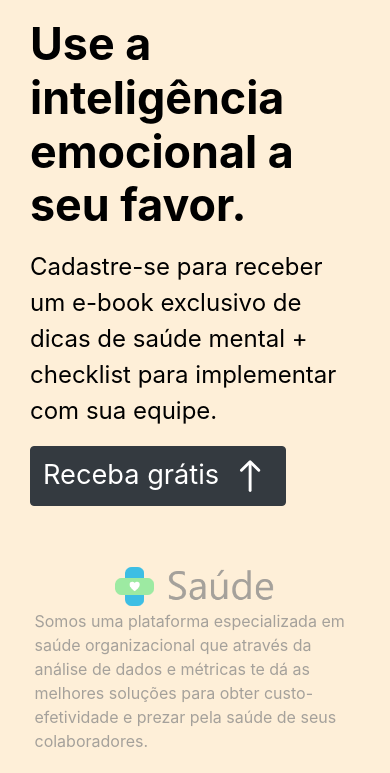
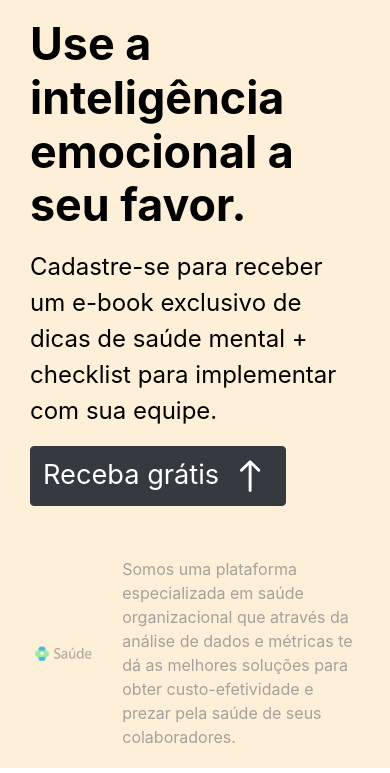
Before and after one commit to llucaslleall/HungerGamas, a PHP site: page / in a window 390 px wide. Shown: the part 2982-3755 px from the top of the page. Run offline with PHP 8.4, Linux system fonts and the light colour scheme.

Commit message:
Layout
Logo

```diff
--- a/css/principal.css
+++ b/css/principal.css
@@ -200,7 +200,7 @@ footer {
 }
 
 #logo-footer {
-    width: 10em;
+    width: 100%;
 }
 
 #parte2, #parte3 {
--- a/index.html
+++ b/index.html
@@ -272,10 +272,10 @@
 
                   <!-- Footer -->
                   <footer class="row row-footer">
-                    <a class="col-sm-3 organ-footer" href="index.html">
+                    <a class="col-3 organ-footer" href="index.html">
                       <img src="./img/Logo-Footer-Web.png" alt="..." id="logo-footer">
                     </a>
-                    <div class="col-sm-9 organ-footer">
+                    <div class="col-9 organ-footer">
 
                         Somos uma plataforma especializada em saúde organizacional que através da análise de dados e métricas te dá as melhores soluções para obter custo-efetividade e prezar pela saúde de seus colaboradores.
 
```
